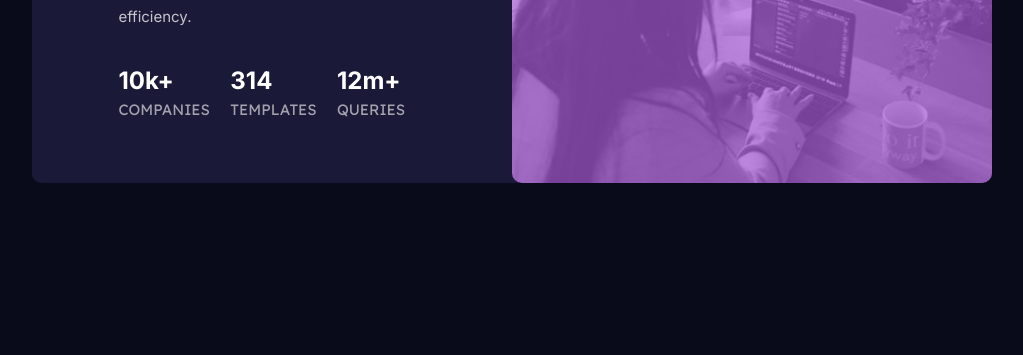
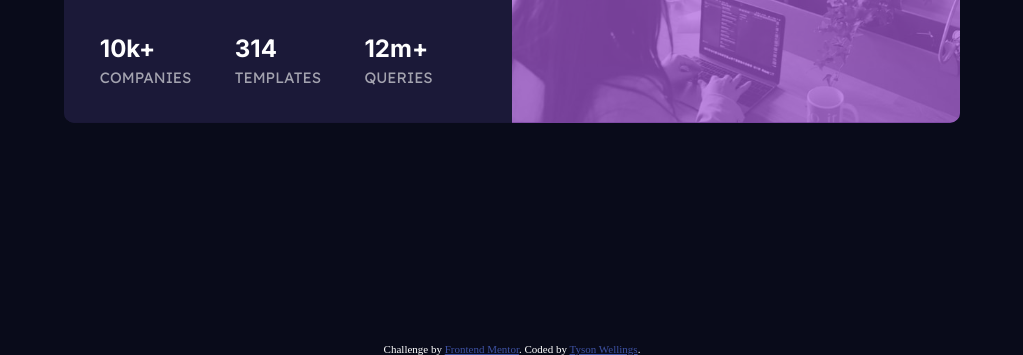
Before and after one commit to Tyson-Wellings/stats-preview-card-component-main, a plain HTML site: page index.html in a window 1280 px wide. Shown: the part 445-800 px from the top of the page, without its empty margins (128-1151 px from the left). Drawn offline with Linux system fonts and the light colour scheme.

Commit message:
Finished Programming

```diff
--- a/index.html
+++ b/index.html
@@ -45,10 +45,10 @@
           </div>
         </div>
       </div>
-      <div id="right-desktop-side">
+      <div id="image-container">
         <img srcset="images/image-header-desktop.jpg 540w,
              images/image-header-mobile.jpg 654w"
-             sizes="(max-width: 375px) 654px,
+             sizes="(min-width: 375px) 654px,
                     540px"
              src="images/image-header-desktop.jpg"
              alt="office people collaborating on a project">
--- a/styles.css
+++ b/styles.css
@@ -1,5 +1,6 @@
 *{
     margin:0;
+    padding: 0;
 }
 h1{
     font-family: "Inter", sans-serif;
@@ -21,6 +22,68 @@ p{
     font-weight: 400;
     color: hsla(0, 0%, 100%, 0.75);
 }
+
+
+#background{
+    background-color: hsl(233, 47%, 7%);
+    width: 100vw;
+    position: relative;
+    padding: 10% 0 5% 0;
+    top: 0;
+    box-sizing: border-box;
+
+}
+
+#display-card-container{
+    display: flex;
+    width: 90%;
+    margin: auto;
+    background-color: hsl(244, 38%, 16%);
+    border-radius: 10px;
+    align-content: center;
+    flex-direction: column-reverse;
+    justify-content: flex-start;
+
+}
+
+#image-container img{
+    object-fit: cover;
+    opacity: 0.3;
+    border-radius: 10px 10px 0 0;
+    width: 100%;
+    position: relative;
+    display: block;
+}
+
+#image-container{
+    background: hsl(277, 64%, 61%);
+    display: inline-block;
+    border-radius: 10px 10px 0 0;
+    overflow: hidden;
+}
+
+#left-desktop-side-container{
+    background-color: hsl(244, 38%, 16%);
+    flex-grow: 1;
+    flex-basis: 0;
+    width: 100%;
+    box-sizing: border-box;
+    border-radius: 10px 0 0 10px;
+    padding: 10%;
+    text-align: center;
+}
+
+#left-desktop-side{
+    box-sizing: border-box;
+    border-radius: inherit;
+    display: flex;
+    flex-direction: column;
+    width: 100%;
+    flex-wrap: nowrap;
+    align-content: center;
+    justify-content: center;
+}
+
 
 .stats p{
     font-family: "Lexend Deca", sans-serif;
@@ -52,116 +115,61 @@ p{
     margin: 5px 0;
 }
 
-#background{
-    background-color: hsl(233, 47%, 7%);
-    width: 100vw;
-    height: 100vh;
+.attribution{
     position: relative;
-
+    bottom: 0;
+    text-align: center;
+    color: white;
+    display: block;
+    width: 100%;
+    left: 50%;
+    margin-left: -50%;
 }
 
-#left-desktop-side-container{
-    background-color: hsl(244, 38%, 16%);
-    flex-grow: 1;
-    flex-basis: 0;
-    width: 50%;
-    max-height: 456px;
-    max-width: 540px;
-    border-radius: 10px 0 0 10px;
+@media only screen and (min-width: 375px) {
 
+    *{
+        text-align: left;
+    }
 
-
-}
-
-#left-desktop-side{
-    box-sizing: border-box;
-    padding: 18%;
-    border-radius: inherit;
-    display: flex;
-    flex-direction: row;
-    width: 100%;
-    max-height: 456px;
-    flex-wrap: wrap;
-    align-content: center;
-    justify-content: space-evenly;
-}
-#right-desktop-side{
-    background: hsl(277, 64%, 61%);
-    display: inline-block;
-    flex-grow: 1;
-    flex-basis: 0;
-    border-radius: 10px;
-    width: 50%;
-    max-width: 540px;
-    max-height: 456px;
-    overflow: hidden;
-}
-
-#right-desktop-side img{
-    object-fit: cover;
-    opacity: 0.3;
-    border-radius: 10px;
-    height: 100%;
-
-}
-
-#display-card-container{
-    display: flex;
-    position: absolute;
-    top: 50%;
-    left: 50%;
-    -ms-transform: translate(-50%, -50%);
-    transform: translate(-50%, -50%);
-    width: 75%;
-    height: 60%;
-    max-height: 456px;
-    max-width: 1080px;
-    background-color: hsl(244, 38%, 16%);
-    border-radius: 10px;
-    align-content: center;
-    justify-content: space-evenly;
-
-}
-
-@media only screen and (max-width: 375px) {
-
-    body{
-        text-align: center;
+    #background{
+        height: 100vh;
+        padding: 10% 0;
     }
     #display-card-container{
-        flex-direction: column-reverse;
-        flex-wrap: nowrap;
-        width: 90%;
-        align-items: center;
+        width: 70%;
+        flex-direction: row;
+        justify-content: center;
+        border-radius: 10px;
+        position: absolute;
+        left: 50%;
+        top: 50%;
+        transform: translate(-50%, -50%);
+    }
 
+    #image-container{
+        width: 50%;
+        border-radius: 0 10px 10px 0;
+    }
+
+    #image-container img{
+        height: 100%;
+        border-radius: 0 10px 10px 0;
     }
 
 
-
     #left-desktop-side-container{
-        width: 100%;
-
+        padding: 4%;
+        width: 50%;
     }
 
     #left-desktop-side{
-        flex-direction: column;
-        flex-wrap: nowrap;
-        width: 100%;
-        align-items: center;
+        flex-direction: row;
+        flex-wrap: wrap;
     }
 
-    #headline-plus-copy{
-        flex-grow: 1;
-    }
-
-    #right-desktop-side{
-        position: relative;
-
-
-    }
-    #right-desktop-side img{
-        width: 100%;
-        position: relative;
-
+    .attribution{
+        position:absolute;
+        bottom: 0;
     }
   }
```
